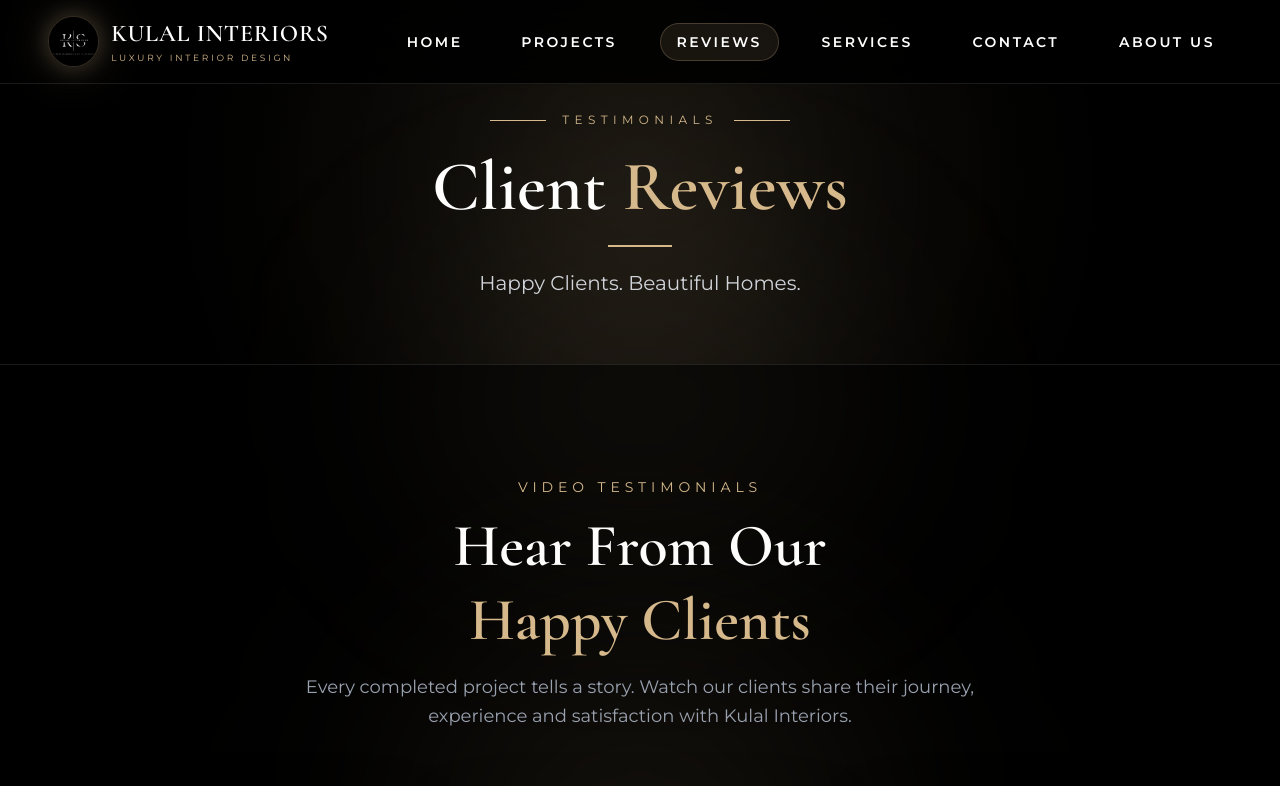
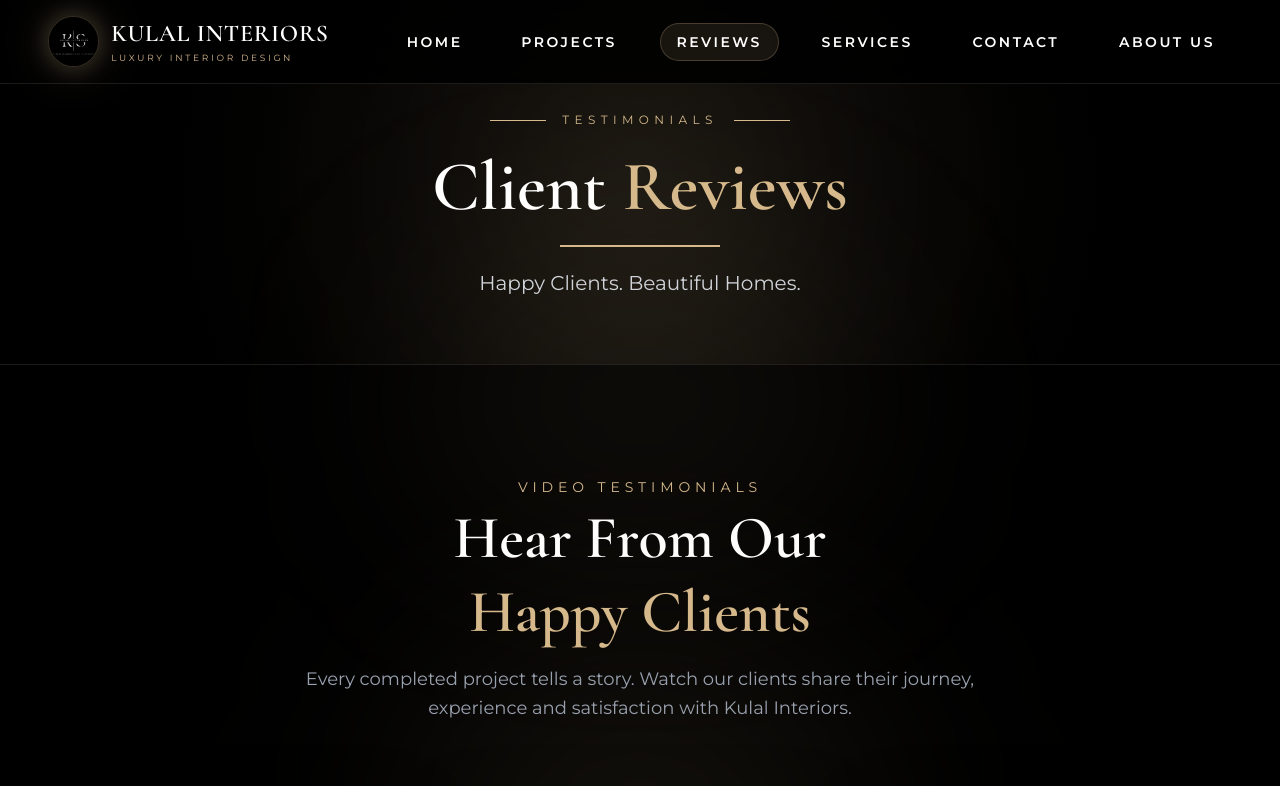
Before and after one commit to PrajTarapurkar/interior-studio, a Next.js app: page /reviews in a window 1280 px wide. Shown: the top 786 px of the page. Built offline with nearby package versions, Linux system fonts and the light colour scheme; grey boxes are pictures that could not be loaded.

Commit message:
Added cinematic loader and GSAP animations

```diff
--- a/components/reviews/Hero.tsx
+++ b/components/reviews/Hero.tsx
@@ -65,7 +65,7 @@
           initial={{ scaleX: 0 }}
           animate={{ scaleX: 1 }}
           transition={{ delay: 0.2 }}
-          className="mx-auto mt-5 h-[2px] w-16 bg-[#d6b98c]"
+          className="mx-auto mt-5 h-[2px] w-40 bg-[#d6b98c]"
         />
 
         {/* Subtitle */}
--- a/components/reviews/VideoTestimonials.tsx
+++ b/components/reviews/VideoTestimonials.tsx
@@ -33,7 +33,7 @@
 
           </p>
 
-          <h2 className="mt-4 text-3xl sm:text-4xl md:text-5xl lg:text-6xl font-[family:var(--font-heading)] leading-tight">
+          <h2 className="mt-2 text-3xl sm:text-4xl md:text-5xl lg:text-6xl font-[family:var(--font-heading)] leading-tight">
 
             <span className="text-white">
               Hear From Our
@@ -165,13 +165,13 @@
 
                 </p>
 
-
+                <div className="mt-6 flex items-center justify-between">
 
 
 
                 </div>
 
-
+              </div>
 
             </motion.a>
 
```
